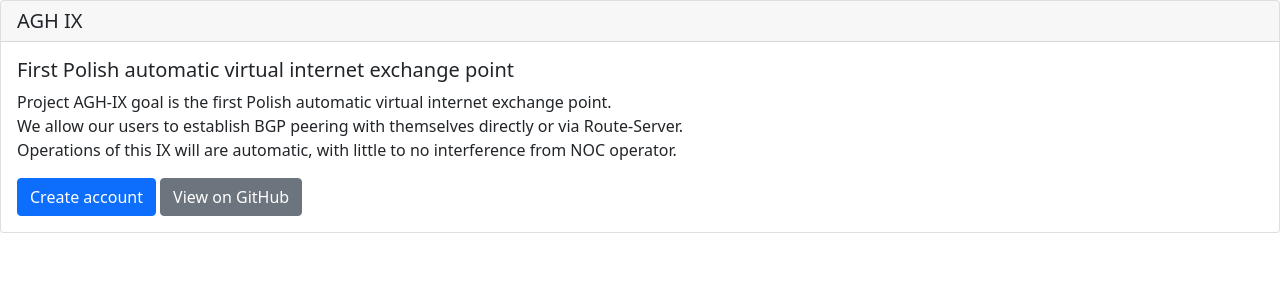
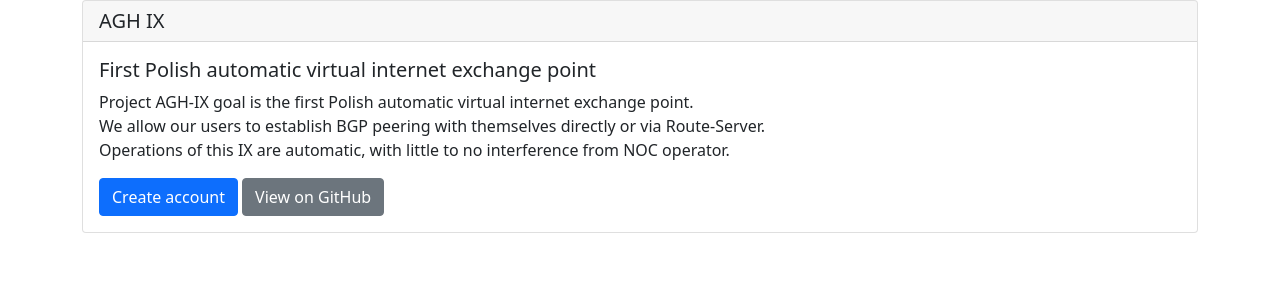
Before and after one commit to SKN-Telephoners/AGH-IX, a Django app: page / in a window 1280 px wide. Shown: the part 83-383 px from the top of the page. Run offline with Django 4.2, Linux system fonts and the light colour scheme.

Commit message:
Beautify page

```diff
--- a/core/static/base.css
+++ b/core/static/base.css
@@ -1,7 +1,3 @@
-form{
-    margin: 5%;
-}
-
 input[type=number]::-webkit-inner-spin-button,
 input[type=number]::-webkit-outer-spin-button {
     -webkit-appearance: none;
--- a/core/templates/base.html
+++ b/core/templates/base.html
@@ -44,8 +44,15 @@
       </nav>
     </header>
     <main>
-      {% block content %}
-      {% endblock %}
+      <div class="container">
+        <div class="row">
+          <div class="col-sm">
+            {% block content %}
+            {% endblock %}
+          </div>
+        </div>
+      </div>
+
     </main>
   </body>
 </html>
--- a/core/templates/core/home.html
+++ b/core/templates/core/home.html
@@ -8,7 +8,7 @@
     <p class="card-text">
       Project AGH-IX goal is the first Polish automatic virtual internet exchange point.</br>
       We allow our users to establish BGP peering with themselves directly or via Route-Server.</br>
-      Operations of this IX will are automatic, with little to no interference from NOC operator.</br>
+      Operations of this IX are automatic, with little to no interference from NOC operator.</br>
     </p>
     {% if user.is_authenticated %}
       <a href="{% url 'network' %}" class="btn btn-primary">Add Connection</a>
--- a/core/templates/core/network.html
+++ b/core/templates/core/network.html
@@ -42,15 +42,17 @@
         <label class="form-check-label" for="inlineRadio3">GRETAP</label>
       </div>
     </div>
+    <br>
     <div class="d-flex justify-content-center">
       <input class="btn btn-success" type="submit" value="Add Connection" >
     </div>
+    <br>
   </form>
-  <div class="card border-info mb-3 text-center" style="max-width: 25rem;">
+  <div class="card border-info text-center mx-auto" style="max-width: 25rem;">
     <div class="card-header">Connect using ZeroTier CLI</div>
     <div class="card-body">
       <h5 class="card-title">How to connect</h5>
-      <p class="card-text">sudo zerotier-cli join {{ host_network }}</p>
+      <p class="card-text"><mark>sudo zerotier-cli join {{ host_network }}</mark></p>
     </div>
   </div>
 {% endblock %}
```
